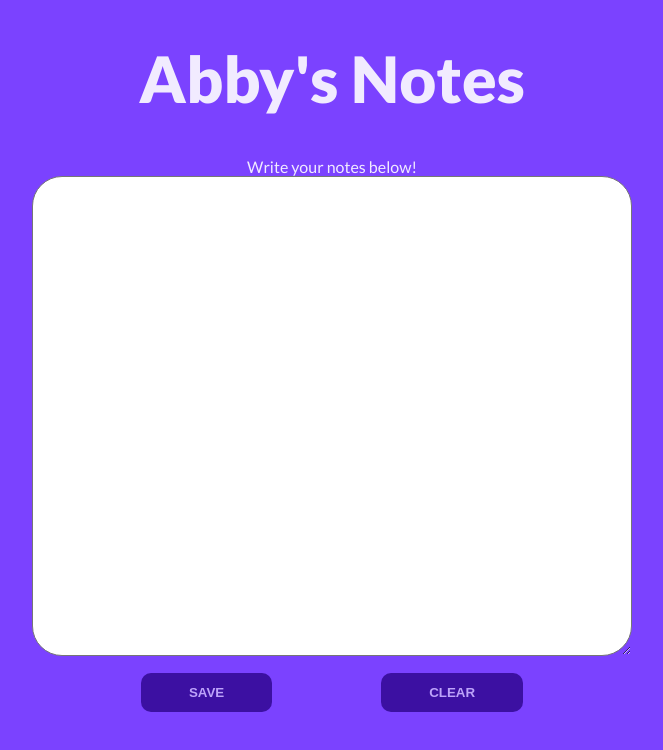
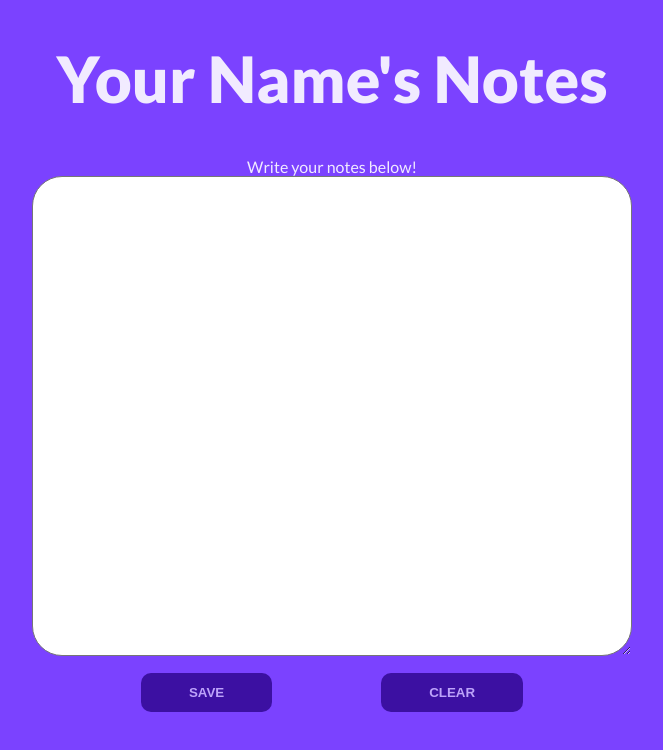
Before and after one commit to abbyzaleski/m7-hw10-zaleski-abigail, a plain HTML site: page index.html in a window 1280 px wide. Shown: the whole page, without its empty margins (308-971 px from the left). Drawn offline with Linux system fonts and the light colour scheme.

Commit message:
retrieved name and note content

```diff
--- a/index.html
+++ b/index.html
@@ -12,7 +12,7 @@
 </head>
 <body>
   <header>
-    <h1><span contenteditable>Abby</span>'s Notes</h1>
+    <h1><span contenteditable>Your Name</span>'s Notes</h1>
   </header>
   <main>
     <form>
--- a/index.js
+++ b/index.js
@@ -7,12 +7,12 @@ var textarea = document.querySelector('textarea')
 // Retrieve name and note content from cookies and localstorage
 // Then apply them to elements on the page
 // YOUR CODE HERE
-// var span = localStorage.getItem('name')
-// if (span) {
-//   nameSpan.textContent = span + ""
-// } else {
-//   nameSpan.textContent = 'span'
-// }
+textarea.value = localStorage.getItem('text')
+ if (document.cookie == "") {
+   nameSpan.textContent = 'Your Name'
+ } else {
+   nameSpan.innerText = document.cookie
+ }
 
 formEl.onsubmit = function(e) {
   // prevents form submission
```
